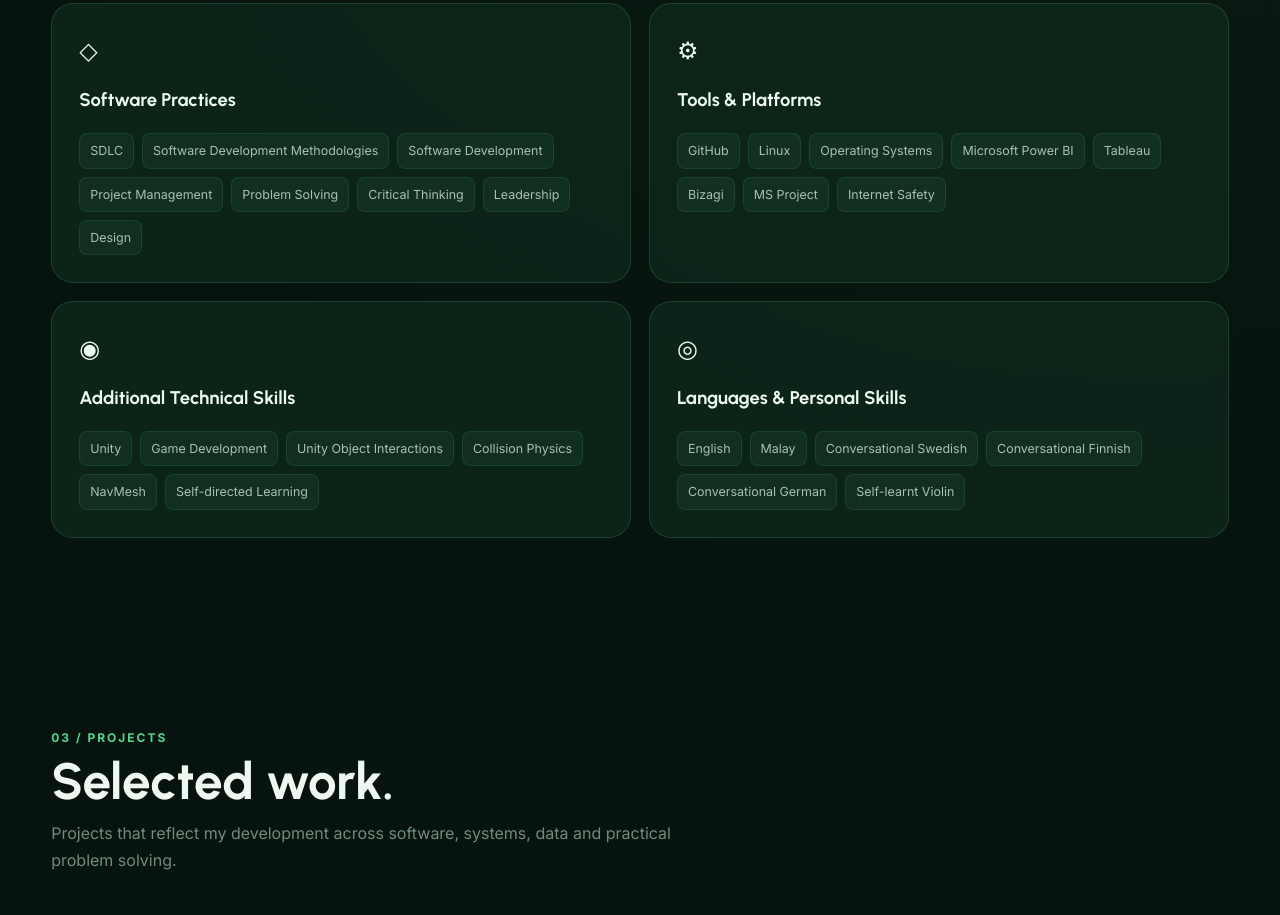
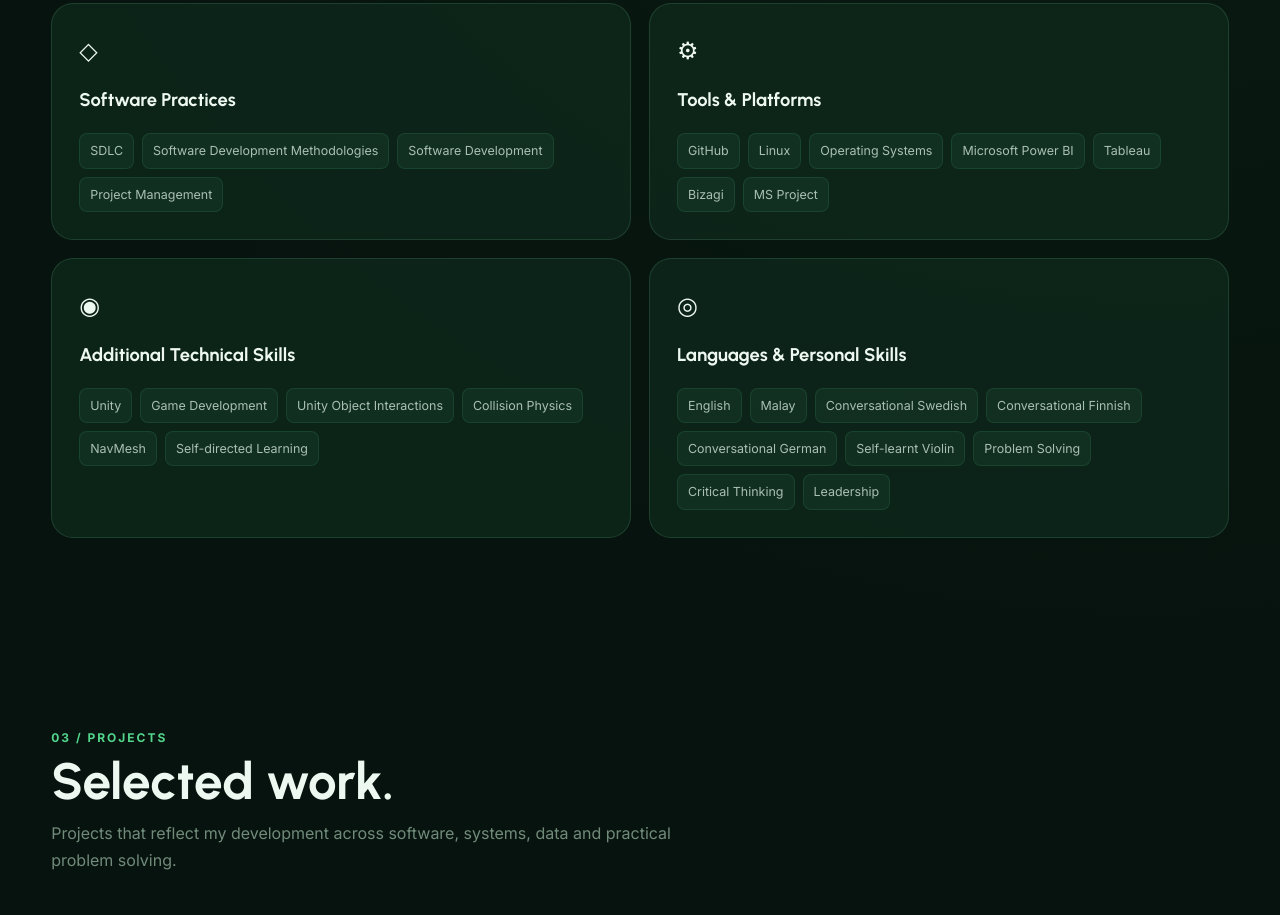
Before and after one commit to Tuewna/my-portfolio, a plain HTML site: page index.html in a window 1280 px wide. Shown: the part 2537-3452 px from the top of the page. Drawn offline with Linux system fonts and the light colour scheme.

Commit message:
Update index.html
categorizing edit

```diff
--- a/index.html
+++ b/index.html
@@ -1117,10 +1117,6 @@
                     <span class="skill-tag">Software Development Methodologies</span>
                     <span class="skill-tag">Software Development</span>
                     <span class="skill-tag">Project Management</span>
-                    <span class="skill-tag">Problem Solving</span>
-                    <span class="skill-tag">Critical Thinking</span>
-                    <span class="skill-tag">Leadership</span>
-                    <span class="skill-tag">Design</span>
 
                 </div>
 
@@ -1144,7 +1140,6 @@
                     <span class="skill-tag">Tableau</span>
                     <span class="skill-tag">Bizagi</span>
                     <span class="skill-tag">MS Project</span>
-                    <span class="skill-tag">Internet Safety</span>
 
                 </div>
 
@@ -1189,6 +1184,9 @@
                     <span class="skill-tag">Conversational Finnish</span>
                     <span class="skill-tag">Conversational German</span>
                     <span class="skill-tag">Self-learnt Violin</span>
+                    <span class="skill-tag">Problem Solving</span>
+                    <span class="skill-tag">Critical Thinking</span>
+                    <span class="skill-tag">Leadership</span>
 
                 </div>
 
```
